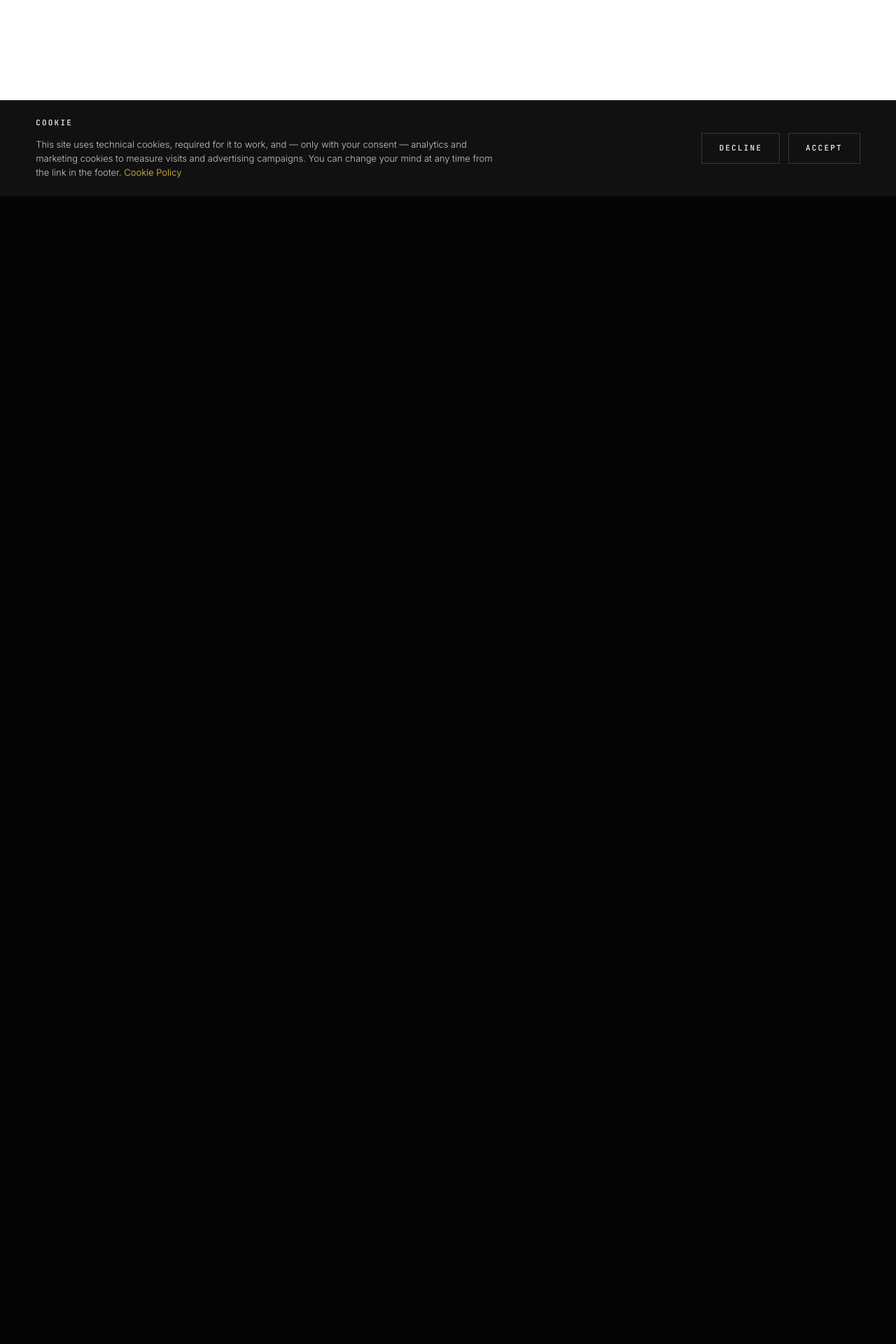
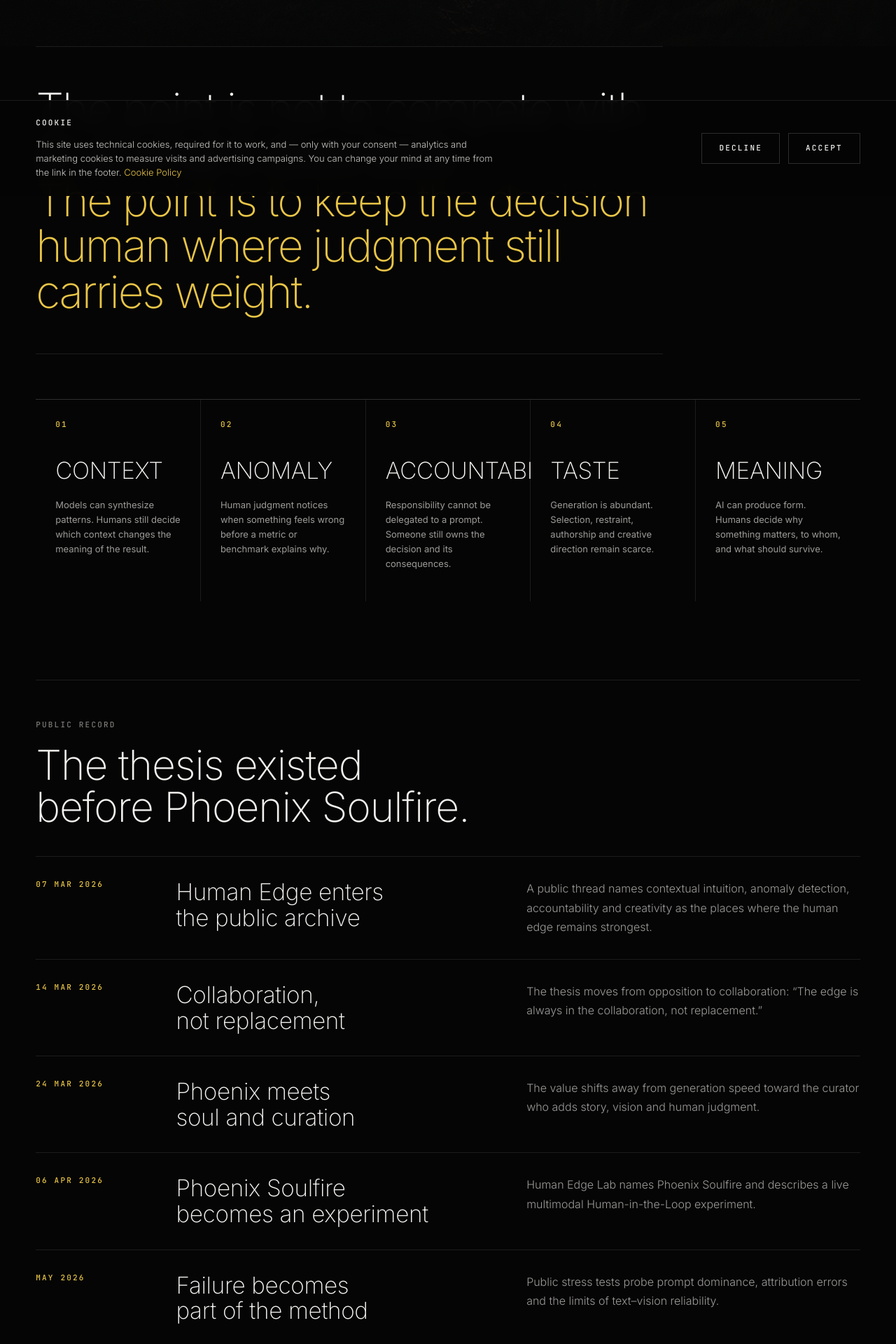
Before and after one commit to bjbeyond81/bjbeyond, a Next.js app: page /human-edge in a window 1280 px wide. Before the commit this address had no page. Shown: the part 520-2440 px from the top of the page at 70% size. Before the commit the page ends 800 px from the top, so only its background shows below. Built offline with nearby package versions, Linux system fonts and the light colour scheme.

Commit message:
Add canonical Human Edge thesis page

```diff
--- /dev/null
+++ b/app/human-edge/page.tsx
@@ -0,0 +1,92 @@
+import type { Metadata } from 'next';
+import { PageShell } from '@/components/chrome/PageShell';
+import { Reveal, RevealGroup, RevealItem } from '@/components/primitives/Reveal';
+import { ArrowLink } from '@/components/primitives/ArrowLink';
+import { MEDIA } from '@/lib/media';
+import { metadataFor } from '@/lib/routes';
+
+export const metadata: Metadata = metadataFor('/human-edge/');
+
+const principles = [
+  ['01', 'CONTEXT', 'Models can synthesize patterns. Humans still decide which context changes the meaning of the result.'],
+  ['02', 'ANOMALY', 'Human judgment notices when something feels wrong before a metric or benchmark explains why.'],
+  ['03', 'ACCOUNTABILITY', 'Responsibility cannot be delegated to a prompt. Someone still owns the decision and its consequences.'],
+  ['04', 'TASTE', 'Generation is abundant. Selection, restraint, authorship and creative direction remain scarce.'],
+  ['05', 'MEANING', 'AI can produce form. Humans decide why something matters, to whom, and what should survive.'],
+] as const;
+
+const records = [
+  ['07 MAR 2026', 'Human Edge enters the public archive', 'A public thread names contextual intuition, anomaly detection, accountability and creativity as the places where the human edge remains strongest.'],
+  ['14 MAR 2026', 'Collaboration, not replacement', 'The thesis moves from opposition to collaboration: “The edge is always in the collaboration, not replacement.”'],
+  ['24 MAR 2026', 'Phoenix meets soul and curation', 'The value shifts away from generation speed toward the curator who adds story, vision and human judgment.'],
+  ['06 APR 2026', 'Phoenix Soulfire becomes an experiment', 'Human Edge Lab names Phoenix Soulfire and describes a live multimodal Human-in-the-Loop experiment.'],
+  ['MAY 2026', 'Failure becomes part of the method', 'Public stress tests probe prompt dominance, attribution errors and the limits of text–vision reliability.'],
+] as const;
+
+export default function HumanEdgePage() {
+  return (
+    <PageShell
+      eyebrow="THE BJ BEYOND THESIS"
+      title={['HUMAN', 'EDGE']}
+      standfirst="AI can generate. Data can measure. Human judgment decides what matters."
+      media={MEDIA.method[1]}
+    >
+      <section className="u-gutter pb-[var(--spacing-section)]">
+        <Reveal>
+          <div className="max-w-4xl border-y border-rule py-10 lg:py-14">
+            <p className="text-[clamp(2rem,5vw,4.5rem)] font-extralight leading-[1.02] tracking-[-0.035em] text-paper">
+              The point is not to compete with AI at what it does best.
+              <span className="block text-amber-400">The point is to keep the decision human where judgment still carries weight.</span>
+            </p>
+          </div>
+        </Reveal>
+
+        <RevealGroup className="mt-16">
+          <div className="grid grid-cols-1 gap-px border-t border-rule bg-rule lg:grid-cols-5">
+            {principles.map(([n, title, body]) => (
+              <RevealItem key={n} as="article" className="bg-ink-950 p-6 lg:min-h-[18rem] lg:p-7">
+                <p className="u-label text-amber-400">{n}</p>
+                <h2 className="mt-10 text-title font-extralight text-paper">{title}</h2>
+                <p className="mt-5 text-meta leading-relaxed text-mist-300">{body}</p>
+              </RevealItem>
+            ))}
+          </div>
+        </RevealGroup>
+
+        <section className="mt-20 border-t border-rule pt-14 lg:mt-28">
+          <Reveal>
+            <p className="u-label text-mist-400">PUBLIC RECORD</p>
+            <h2 className="mt-5 max-w-4xl text-headline font-extralight text-paper">
+              The thesis existed before Phoenix Soulfire.
+            </h2>
+          </Reveal>
+          <RevealGroup delay={0.1} className="mt-10">
+            <div className="border-t border-rule">
+              {records.map(([date, title, body]) => (
+                <RevealItem key={date} as="article" className="grid grid-cols-1 gap-5 border-b border-rule py-8 lg:grid-cols-12 lg:gap-6">
+                  <p className="u-label text-amber-400 lg:col-span-2">{date}</p>
+                  <h3 className="text-title font-extralight text-paper lg:col-span-4">{title}</h3>
+                  <p className="text-body font-light text-mist-300 lg:col-span-5 lg:col-start-8">{body}</p>
+                </RevealItem>
+              ))}
+            </div>
+          </RevealGroup>
+        </section>
+
+        <section className="mt-20 border-t border-rule pt-14 lg:mt-28">
+          <Reveal>
+            <p className="u-label text-mist-400">FROM THESIS TO EVIDENCE</p>
+            <h2 className="mt-5 max-w-4xl text-headline font-extralight text-paper">
+              Human Edge is the hypothesis. Phoenix Soulfire is one operating framework. The Phoenix Experiment is the record.
+            </h2>
+          </Reveal>
+          <Reveal delay={0.1} className="mt-10 flex flex-wrap gap-x-10 gap-y-6">
+            <ArrowLink href="/phoenix-experiment/">Enter the Phoenix Evidence Room</ArrowLink>
+            <ArrowLink href="/method/">Read the Phoenix Soulfire™ method</ArrowLink>
+            <ArrowLink href="/writing/">Read the field notes</ArrowLink>
+          </Reveal>
+        </section>
+      </section>
+    </PageShell>
+  );
+}
```
